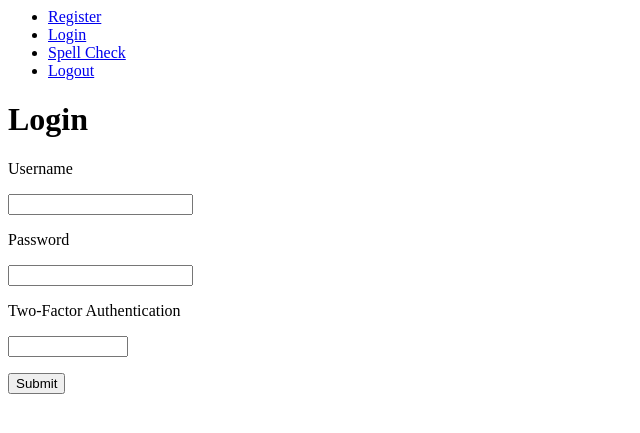
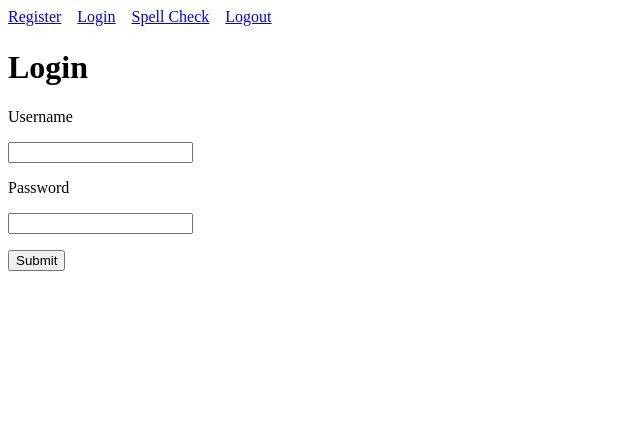
Before and after one commit to thomkaufmann/AppSec2, a Flask app: page /login in a window 1280 px wide. Shown: the top 433 px of the page, without its empty margins (0-640 px from the left). Run offline with Flask 2, Linux system fonts and the light colour scheme.

Commit message:
clean up forms and reset 2fa procedure

```diff
--- a/app.py
+++ b/app.py
@@ -115,7 +115,6 @@ def login():
 
          username = form.uname.data
          password = form.pword.data
-         pin = form.pin.data
 
          con = sql.connect("database.db")
          con.row_factory = sql.Row
@@ -126,13 +125,11 @@ def login():
          rows = cur.fetchall()
          con.close()
 
-         if len(rows) >= 1 and check_password_hash(rows[0]['password'],password) and rows[0]['pin'] == pin:
+         if len(rows) >= 1 and check_password_hash(rows[0]['password'],password):
             session['username'] = username
-            session['is_authenticated'] = True
-            flash("Success: You are logged in!","result")
-            return redirect(url_for('spell_check'))
-            # form = User2FAForm()
-            # form_type = '2FA'
+            session['is_authenticated'] = False
+            form = User2FAForm()
+            form_type = '2FA'
          else:
             flash("Incorrect username or password. Please try again.","result")
 
@@ -164,7 +161,6 @@ class UserRegisterForm(FlaskForm):
 class UserLoginForm(FlaskForm):
    uname = StringField('Username', validators=[DataRequired(), Regexp(r'^[\w.@+-]+$')])
    pword = PasswordField('Password', validators=[DataRequired()])
-   pin = IntegerField('Two-Factor Authentication', validators=[DataRequired(), NumberRange(min=1000000000,max=9999999999)], id='2fa')
    submit = SubmitField('Submit')
 
 class User2FAForm(FlaskForm):
--- a/templates/form.html
+++ b/templates/form.html
@@ -1,4 +1,21 @@
 <html>
+    <head>
+        <style>
+            ul {
+                list-style-type: none;
+                padding: 0 0 20px 0;
+            }
+            ul li {
+                float: left;
+            }
+            li a {
+                padding-right: 16px;
+            }
+            h1 {
+                clear: both;
+            }
+        </style>
+    </head>
    <body>
        <ul>
             <li><a href="{{ url_for('register') }}">Register</a></li>
@@ -6,6 +23,7 @@
             <li><a href="{{ url_for('spell_check') }}">Spell Check</a></li>
             <li><a href="{{ url_for('logout') }}">Logout</a></li>
        </ul>
+       <h1>{{ "Register" if (type == 'Register') else "Login" }}</h1>
 
        {% with messages = get_flashed_messages(with_categories=true) %}
             {% if messages %}
@@ -14,7 +32,7 @@
                 {% endfor %}
             {% endif %}
         {% endwith %}
-        <h1>{{ "Register" if (type == 'Register') else "Login" }}</h1>
+
         <form action = "/{{ 'register' if (type == 'Register') else 'login' }}" method = "POST">
             {{ form.csrf_token }}
             {% if type != '2FA' %}
@@ -29,13 +47,8 @@
                 {% for error in form.pword.errors %}
                 <p style="color: red;">[{{ error }}]</p>
                 {% endfor %}
-                <p>{{ form.pin.label }}</p>
-                <p>{{ form.pin(size=20) }}</p>
-                {% for error in form.pin.errors %}
-                <p style="color: red;">[{{ error }}]</p>
-                {% endfor %}
             {% endif %}
-            {% if type == 'xLogin' %}
+            {% if type != 'Login' %}
                 <!-- <p><input type = 'password' name = 'pword'/></p> -->
                 <p>{{ form.pin.label }}</p>
                 <p>{{ form.pin(size=20) }}</p>
```
Also changed, not shown: templates/spell_check.html (+26 -1 lines).
